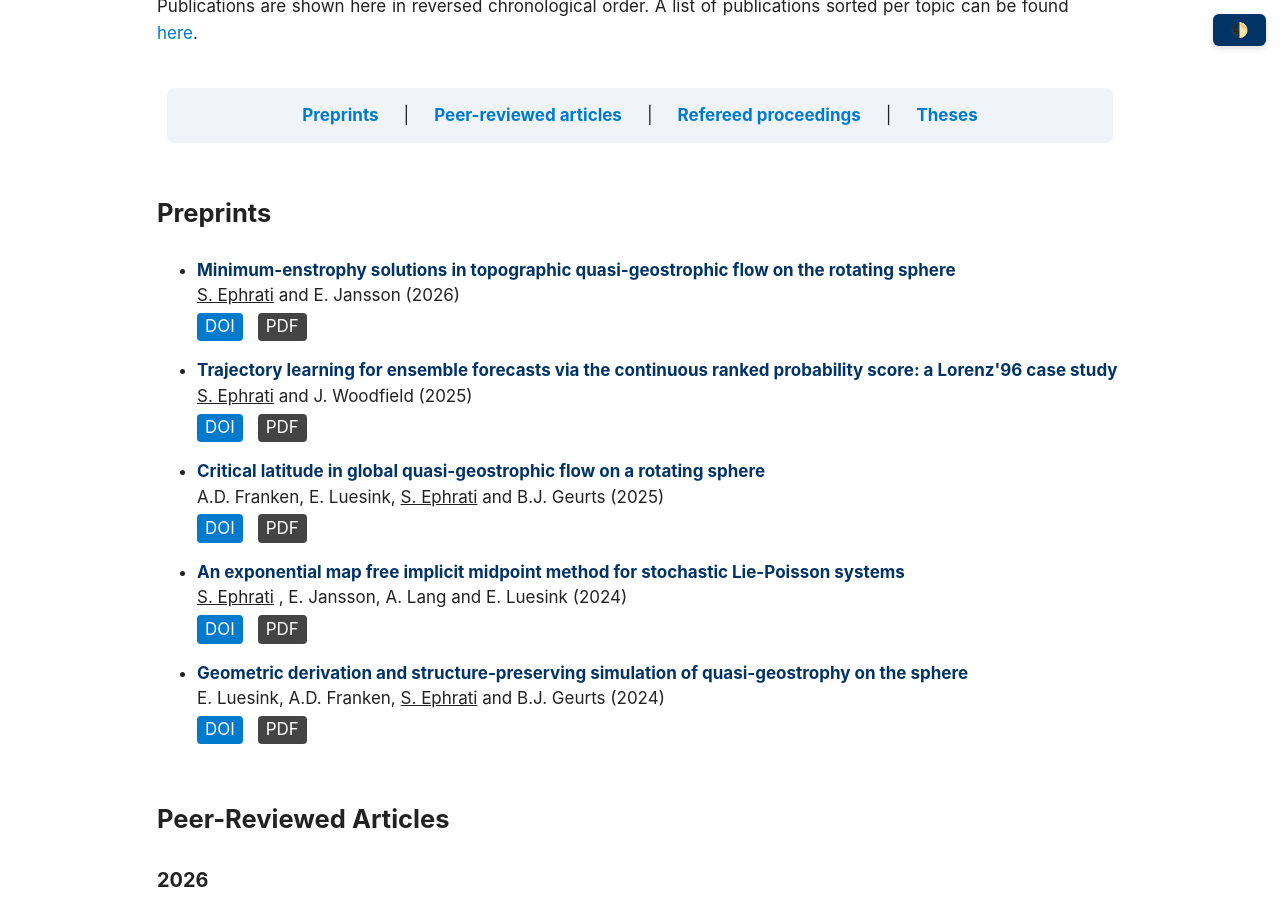
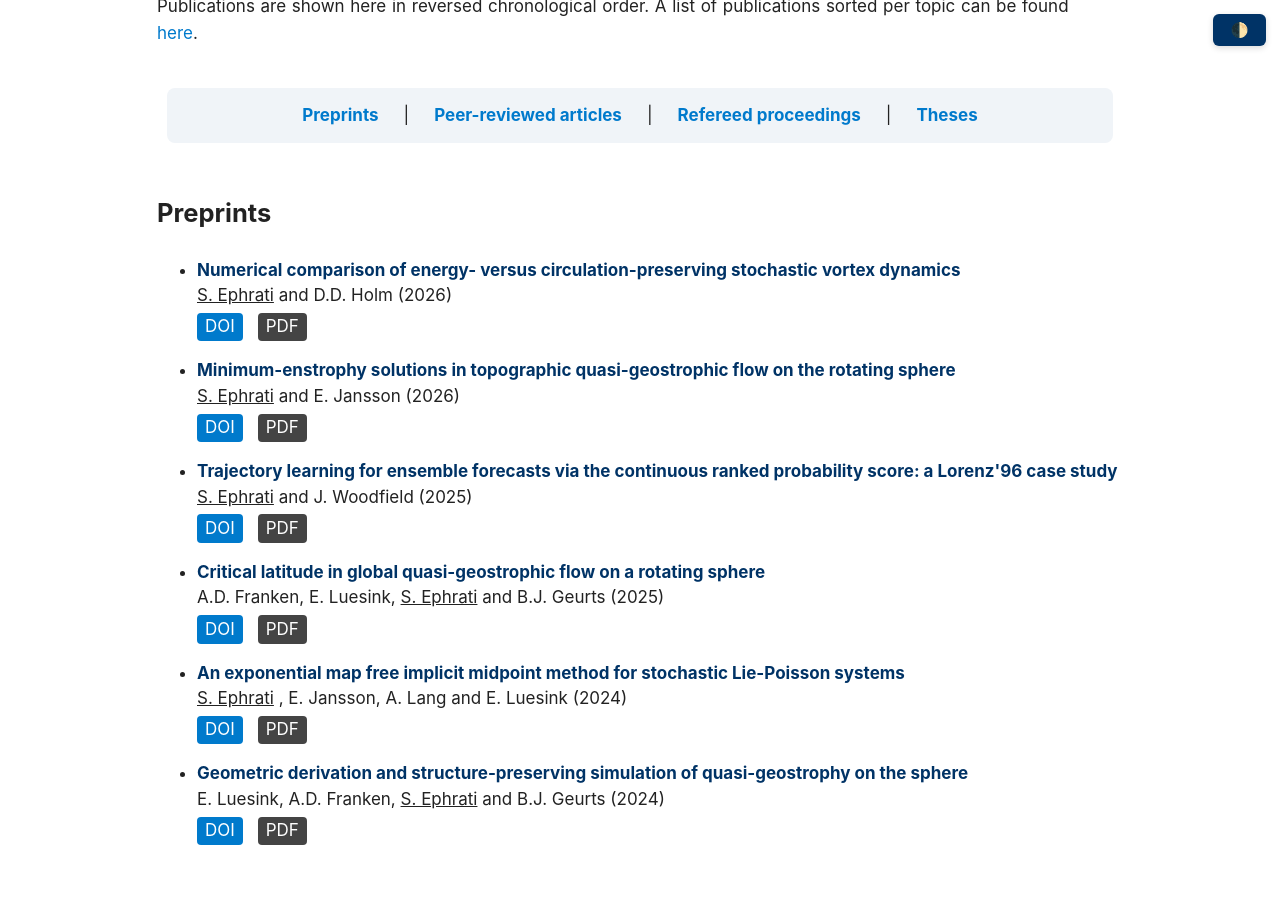
Before and after one commit to sagye/sagye.github.io, a Jekyll site: the page built from publications.md, in a window 1280 px wide and 900 px high, scrolled down 304 px. Built offline with Jekyll 4.4.1, drawn with Linux system fonts in a browser that asks for light colours.

Commit message:
Update
Update CV, research, publications

```diff
--- a/_data/news.yml
+++ b/_data/news.yml
@@ -1,3 +1,5 @@
+- date: 2026-06-24
+  text: 'New preprint "Numerical comparison of energy- versus circulation-preserving stochastic vortex dynamics" available on ArXiv!'
 - date: 2026-04-29
   text: 'New preprint "Minimum-enstrophy solutions in topographic quasi-geostrophic flow on the rotating sphere" available on ArXiv!'
 - date: 2026-03-10
--- a/publications.md
+++ b/publications.md
@@ -19,6 +19,13 @@ Publications are shown here in reversed chronological order. A list of publicati
 ## Preprints {#preprints}
 
 <ul>
+
+{% include publication-entry.html
+   title="Numerical comparison of energy- versus circulation-preserving stochastic vortex dynamics"
+   authors="<u>S. Ephrati</u> and D.D. Holm (2026)"
+   doi="https://arxiv.org/abs/2606.24275"
+   pdf="assets/publications/EphratiHolm2026.pdf"
+%}
 
 {% include publication-entry.html
    title="Minimum-enstrophy solutions in topographic quasi-geostrophic flow on the rotating sphere"
```
Also changed, not shown: cv.md (+1 -1 lines), research.md (+4 -1 lines), 11 other files.
